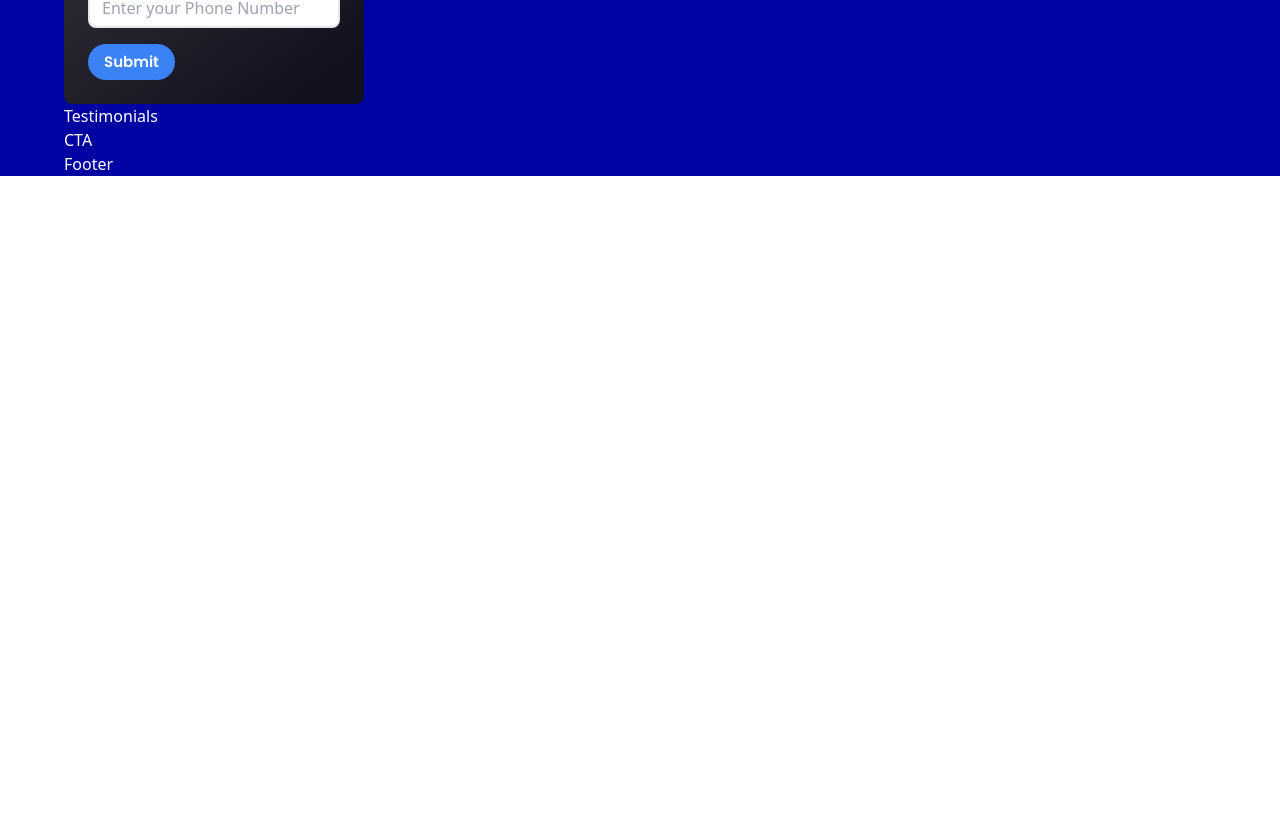
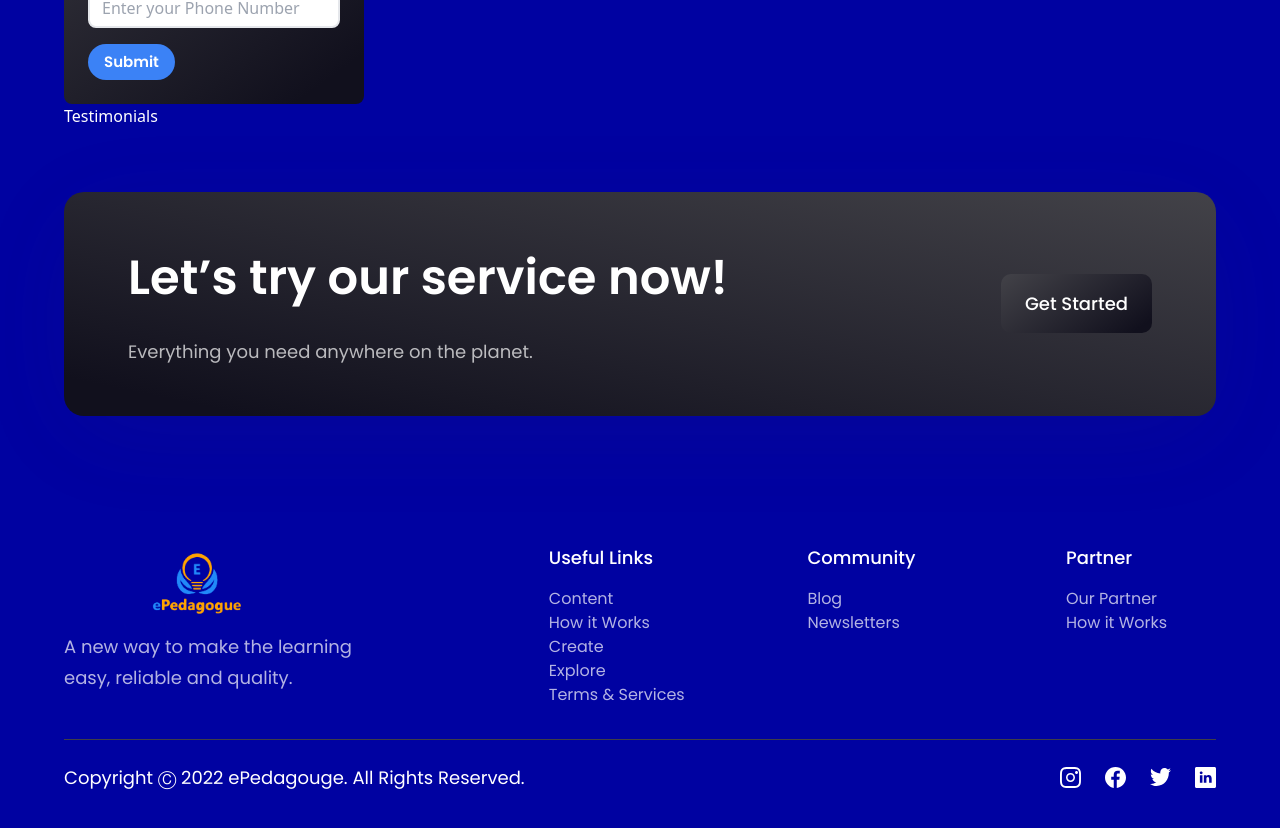
Before and after one commit to Bzsmrf/frontend_epedagouge, a React (Vite) app: page / in a window 1280 px wide. Shown: the part 1478-2306 px from the top of the page. Before the commit the page ends 1654 px from the top, so only its background shows below. Built offline with nearby package versions, Linux system fonts and the light colour scheme.

Commit message:
issue-bug-fix-modal

```diff
--- a/src/App.jsx
+++ b/src/App.jsx
@@ -1,6 +1,7 @@
 import React, { useState } from 'react'
 import styles from './style';
 import { Navbar, CardDeal, Courses, Clients, CTA, Stats, Footer, Testimonials, Hero, RegistrationForm, SignIn } from './components';
+
 
 
 const App = () => {
--- a/src/components/CTA.jsx
+++ b/src/components/CTA.jsx
@@ -1,9 +1,20 @@
-import React from 'react'
+import styles from "../style";
+import Button from "./buttons";
 
-const CTA = () => {
-  return (
-    <div>CTA</div>
-  )
-}
+const CTA = () => (
+  <section className={`${styles.flexCenter} ${styles.marginY} ${styles.padding} sm:flex-row flex-col bg-black-gradient-2 rounded-[20px] box-shadow`}>
+    <div className="flex-1 flex flex-col">
+      <h2 className={styles.heading2}>Let’s try our service now!</h2>
+      <p className={`${styles.paragraph} max-w-[470px] mt-5`}>
+        Everything you need
+        anywhere on the planet.
+      </p>
+    </div>
 
-export default CTA
+    <div className={`${styles.flexCenter} sm:ml-10 ml-0 sm:mt-0 mt-10`}>
+      <Button />
+    </div>
+  </section>
+);
+
+export default CTA;
--- a/src/components/Footer.jsx
+++ b/src/components/Footer.jsx
@@ -1,9 +1,88 @@
-import React from 'react'
+import styles from "../style";
+import { eplogo } from "../assets";
+import { footerLinks, socialMedia } from "../constants";
+import Modal from "./Modal";
+import { useState } from "react";
 
 const Footer = () => {
+   const [showModal , setshowModal] = useState(false)
   return (
-    <div>Footer</div>
-  )
-}
 
-export default Footer
+  <section className={`${styles.flexCenter} ${styles.paddingY} flex-col`}>
+    <div className={`${styles.flexStart} md:flex-row flex-col mb-8 w-full`}>
+      <div className="flex-[1] flex flex-col justify-start mr-10">
+        <img
+          src={eplogo}
+          alt="ePedagouge"
+          className="w-[266px] h-[72.14px] object-contain"
+        />
+        <p className={`${styles.paragraph} mt-4 max-w-[312px]`}>
+          A new way to make the learning easy, reliable and quality.
+        </p>
+      </div>
+
+      <div className="flex-[1.5] w-full flex flex-row justify-between flex-wrap md:mt-0 mt-10">
+
+          <div  className={`flex flex-col ss:my-0 my-4 min-w-[150px]`}>
+            <h4 className="font-poppins font-medium text-[18px] leading-[27px] text-white">
+            Useful Links
+            </h4>
+            <ul className="list-none mt-4 ">
+
+                <li className="font-poppins font-normal text-[16px] leading-[24px] text-dimWhite hover:text-secondary cursor-pointer" onclick={(setshowModal)=>(true)}>Content</li>
+                <li className='font-poppins font-normal text-[16px] leading-[24px] text-dimWhite hover:text-secondary cursor-pointer' onclick={(setshowModal)=>(true)}>How it Works</li>
+                <li className='font-poppins font-normal text-[16px] leading-[24px] text-dimWhite hover:text-secondary cursor-pointer' onclick={(setshowModal)=>(true)}>Create</li>
+                <li className='font-poppins font-normal text-[16px] leading-[24px] text-dimWhite hover:text-secondary cursor-pointer' onclick={(setshowModal)=>(true)}>Explore</li>
+                <li className='font-poppins font-normal text-[16px] leading-[24px] text-dimWhite hover:text-secondary cursor-pointer' onclick={(setshowModal)=>(true)}>Terms & Services</li>
+            </ul>
+          </div>
+          <div  className={`flex flex-col ss:my-0 my-4 min-w-[150px]`}>
+            <h4 className="font-poppins font-medium text-[18px] leading-[27px] text-white">
+            Community
+            </h4>
+            <ul className="list-none mt-4">
+
+                <li className={`font-poppins font-normal text-[16px] leading-[24px] text-dimWhite hover:text-secondary cursor-pointer`}>Blog</li>
+                <li className={`font-poppins font-normal text-[16px] leading-[24px] text-dimWhite hover:text-secondary cursor-pointer`}>Newsletters</li>
+
+            </ul>
+          </div>
+          <div  className={`flex flex-col ss:my-0 my-4 min-w-[150px]`}>
+            <h4 className="font-poppins font-medium text-[18px] leading-[27px] text-white">
+            Partner
+            </h4>
+            <ul className="list-none mt-4">
+
+                <li className={`font-poppins font-normal text-[16px] leading-[24px] text-dimWhite hover:text-secondary cursor-pointer`}>Our Partner</li>
+                <li className={`font-poppins font-normal text-[16px] leading-[24px] text-dimWhite hover:text-secondary cursor-pointer`}>How it Works</li>
+
+            </ul>
+          </div>
+        </div>
+
+    </div>
+
+    <div className="w-full flex justify-between items-center md:flex-row flex-col pt-6 border-t-[1px] border-t-[#3F3E45]">
+      <p className="font-poppins font-normal text-center text-[18px] leading-[27px] text-white">
+        Copyright Ⓒ 2022 ePedagouge. All Rights Reserved.
+      </p>
+
+      <div className="flex flex-row md:mt-0 mt-6">
+        {socialMedia.map((social, index) => (
+          <img
+            key={social.id}
+            src={social.icon}
+            alt={social.id}
+            className={`w-[21px] h-[21px] object-contain cursor-pointer ${
+              index !== socialMedia.length - 1 ? "mr-6" : "mr-0"
+            }`}
+            onClick={() => window.open(social.link)}
+          />
+        ))}
+      </div>
+    </div>
+    <Modal isvisible={showModal}></Modal>
+  </section>
+)};
+
+export default Footer;
--- a/src/components/Hero.jsx
+++ b/src/components/Hero.jsx
@@ -2,7 +2,7 @@ import React from 'react'
 import styles from '../style'
 import { discount, hero,} from '../assets'
 import Aplynow from './Aplynow'
-const Hero = () =>  (
+const Hero = () => {return  (
     <section id="home" className={`flex md:flex-row flex-col ${styles.paddingY}`}>
       <div className={`flex-1 ${styles.flexStart} flex-col xl:px-0 sm:px-16 px-6`}>
       <div className='flex flex-row items-center py-[6px] px-4 bg-discount-gradient rounded-[10px] mb-2'>
@@ -47,7 +47,7 @@ const Hero = () =>  (
       </div>
 
     </section>
-  )
+  )}
 
 
 export default Hero
--- /dev/null
+++ b/src/components/Modal.jsx
@@ -0,0 +1,21 @@
+import React from 'react'
+
+const Modal = ({isvisible}) => {
+if(!isvisible) return null;
+  return(
+
+    <div className='fixed inset-0 bg-black bg-opacity-25 backdrop-blur-sm flex justify-center items-center'>
+    <div className='w-[600px] flex flex-col'>
+    <button className='text-white place-self-end'>X</button>
+    <div className='bg-white p-2 rounded'>
+    Modal
+    </div>
+
+    </div>
+    </div>
+
+
+  )}
+
+
+export default Modal
--- a/src/components/buttons.jsx
+++ b/src/components/buttons.jsx
@@ -1,8 +1,11 @@
+
 import React from 'react'
 
 const buttons = () => {
   return (
-    <div>buttons</div>
+    <button type="button" className={`py-4 px-6 font-poppins font-medium text-[18px] text-white bg-black-gradient rounded-[10px] outline-none `}>
+    Get Started
+  </button>
   )
 }
 
```
